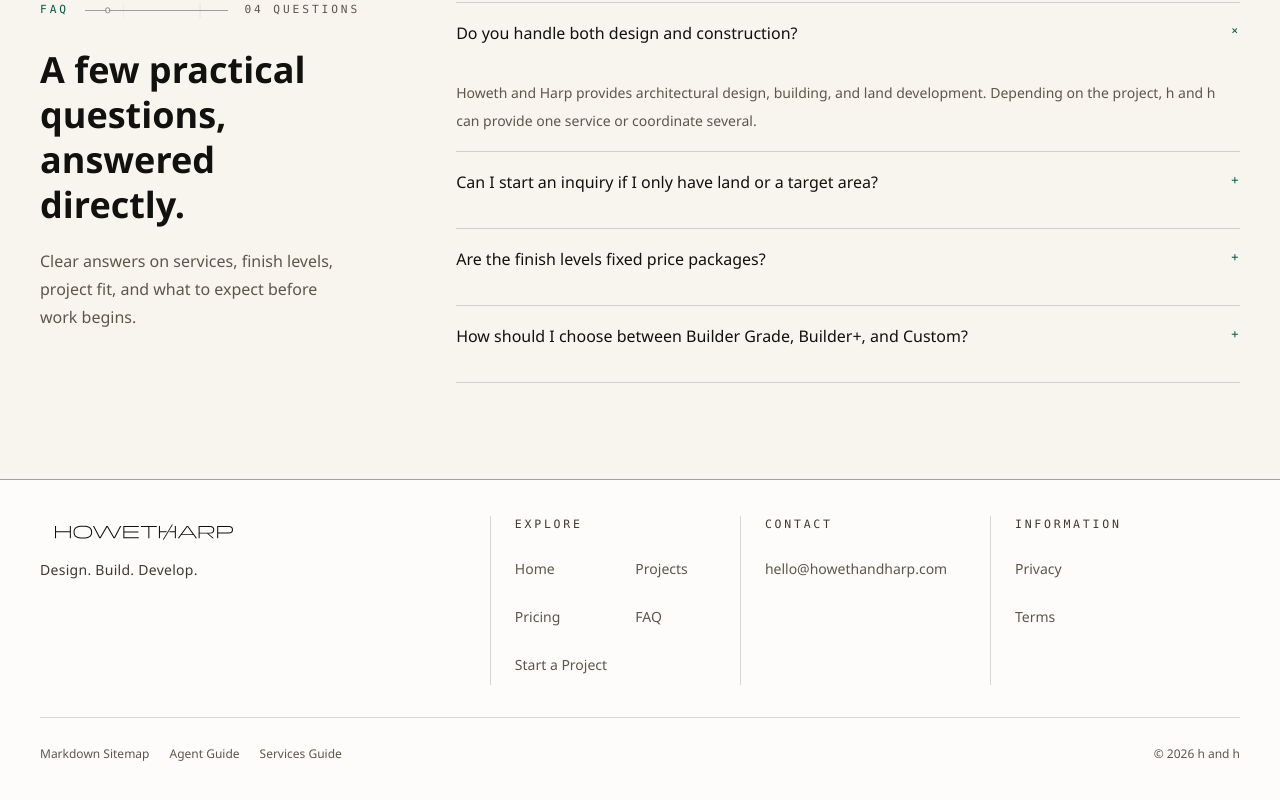
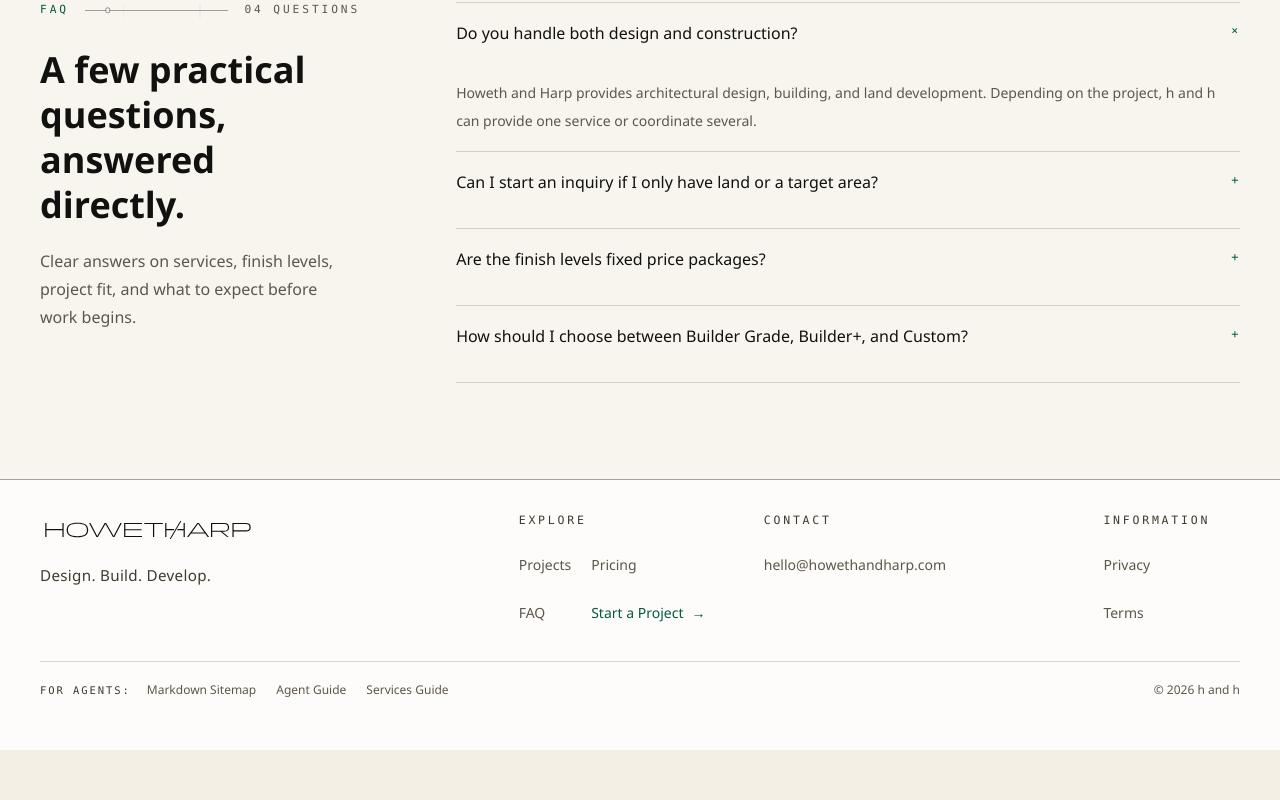
Before and after one commit to scwlkr/HH-Website, a Next.js app: page / in a window 1280 px wide. Shown: the part 1550-2350 px from the top of the page. After the commit the page ends 2300 px from the top, so only its background shows below. Built offline with nearby package versions, Linux system fonts and the light colour scheme; no server answers.

Commit message:
Polish footer layout

```diff
--- a/components/layout/site-footer.tsx
+++ b/components/layout/site-footer.tsx
@@ -15,7 +15,10 @@ function FooterHeading({ label }: { label: string }) {
 
 export function SiteFooter() {
   const year = new Date().getFullYear();
-  const pageLinks = [...siteConfig.nav, siteConfig.primaryCta];
+  const pageLinks = [
+    ...siteConfig.nav.filter((item) => item.href !== "/"),
+    siteConfig.primaryCta,
+  ];
   const agentLinks = [
     agentDiscoveryResources.sitemap,
     agentDiscoveryResources.llms,
@@ -24,32 +27,41 @@ export function SiteFooter() {
 
   return (
     <footer className="relative border-t border-line-strong bg-white/82">
-      <Container size="wide" className="py-7 sm:py-8 lg:py-9">
-        <div className="grid gap-7 border-b border-line pb-6 lg:grid-cols-[minmax(15rem,1.05fr)_minmax(0,2fr)] lg:gap-14 lg:pb-8">
+      <Container size="wide" className="py-6 sm:py-7 lg:py-8">
+        <div className="grid gap-6 border-b border-line pb-5 lg:grid-cols-[minmax(17rem,1.15fr)_minmax(0,2fr)] lg:gap-16 lg:pb-7">
           <div className="self-start">
             <BrandWordmark
-              sizes="(max-width: 640px) 11.5rem, 13rem"
-              className="h-7 w-[11.5rem] sm:h-8 sm:w-[13rem]"
+              sizes="(max-width: 640px) 13.5rem, 15rem"
+              className="-ml-2 h-8 w-[13.5rem] sm:-ml-3 sm:h-9 sm:w-[15rem]"
             />
-            <p className="mt-3 text-sm font-medium tracking-[0.02em] text-muted-strong">
+            <p className="mt-4 text-[0.95rem] font-medium tracking-[0.02em] text-muted-strong">
               {siteConfig.tagline}
             </p>
           </div>
 
-          <div className="border-t border-line sm:grid sm:grid-cols-3 sm:border-t-0">
+          <div className="border-t border-line lg:grid lg:grid-cols-[minmax(10rem,0.9fr)_minmax(15rem,1.35fr)_minmax(7rem,0.65fr)] lg:items-start lg:gap-x-14 lg:border-t-0">
             <nav
               aria-label="Explore"
-              className="grid grid-cols-[5.5rem_minmax(0,1fr)] gap-3 border-b border-line py-3 sm:block sm:border-b-0 sm:border-l sm:py-0 sm:pl-6"
+              className="grid grid-cols-[5.75rem_minmax(0,1fr)] gap-4 border-b border-line py-2 lg:block lg:border-b-0 lg:py-0"
             >
               <FooterHeading label="Explore" />
-              <ul className="-my-1 flex flex-wrap gap-x-5 sm:mt-3 sm:grid sm:grid-cols-2 sm:gap-x-4">
+              <ul className="-my-1 flex flex-wrap gap-x-5 lg:mt-3 lg:grid lg:grid-cols-[max-content_minmax(0,1fr)] lg:gap-x-5">
                 {pageLinks.map((item) => (
                   <li key={item.href}>
                     <Link
                       href={item.href as Route}
-                      className="hh-link hh-touch-target text-sm leading-6 text-muted"
+                      className={`hh-link hh-touch-target whitespace-nowrap text-sm leading-6 ${
+                        item.href === siteConfig.primaryCta.href
+                          ? "font-medium text-accent"
+                          : "text-muted"
+                      }`}
                     >
                       {item.label}
+                      {item.href === siteConfig.primaryCta.href ? (
+                        <span aria-hidden="true" className="ml-2">
+                          →
+                        </span>
+                      ) : null}
                     </Link>
                   </li>
                 ))}
@@ -58,14 +70,14 @@ export function SiteFooter() {
 
             <nav
               aria-label="Contact"
-              className="grid grid-cols-[5.5rem_minmax(0,1fr)] gap-3 border-b border-line py-3 sm:block sm:border-b-0 sm:border-l sm:py-0 sm:pl-6"
+              className="grid grid-cols-[5.75rem_minmax(0,1fr)] gap-4 border-b border-line py-2 lg:block lg:border-b-0 lg:py-0"
             >
               <FooterHeading label="Contact" />
-              <ul className="-my-1 sm:mt-3">
+              <ul className="-my-1 lg:mt-3">
                 <li>
                   <a
                     href={siteConfig.contact.email.href}
-                    className="hh-link hh-touch-target text-sm leading-6 text-muted"
+                    className="hh-link hh-touch-target break-all text-sm leading-6 text-muted"
                   >
                     {siteConfig.contact.email.label}
                   </a>
@@ -75,10 +87,10 @@ export function SiteFooter() {
 
             <nav
               aria-label="Information"
-              className="grid grid-cols-[5.5rem_minmax(0,1fr)] gap-3 py-3 sm:block sm:border-l sm:py-0 sm:pl-6"
+              className="grid grid-cols-[5.75rem_minmax(0,1fr)] gap-4 py-2 lg:block lg:py-0"
             >
               <FooterHeading label="Information" />
-              <ul className="-my-1 flex flex-wrap gap-x-5 sm:mt-3 sm:block">
+              <ul className="-my-1 flex flex-wrap gap-x-5 lg:mt-3 lg:block">
                 {siteConfig.legalNav.map((item) => (
                   <li key={item.href}>
                     <Link
@@ -94,8 +106,14 @@ export function SiteFooter() {
           </div>
         </div>
 
-        <div className="flex flex-col gap-1 pt-3 text-xs text-muted sm:flex-row sm:items-center sm:justify-between sm:gap-6">
-          <nav aria-label="Agent resources">
+        <div className="flex flex-col pt-2 text-xs text-muted sm:min-h-14 sm:flex-row sm:items-center sm:justify-between sm:gap-6 sm:pt-0">
+          <nav
+            aria-label="Agent resources"
+            className="flex flex-col sm:flex-row sm:items-center sm:gap-4"
+          >
+            <span className="font-mono text-[0.66rem] uppercase tracking-[0.18em] text-muted-strong">
+              For agents:
+            </span>
             <ul className="flex flex-wrap gap-x-5">
               {agentLinks.map((item) => (
                 <li key={item.path}>
```
Also changed, not shown: 1 other file (tests, documents, lock files or other folders).
